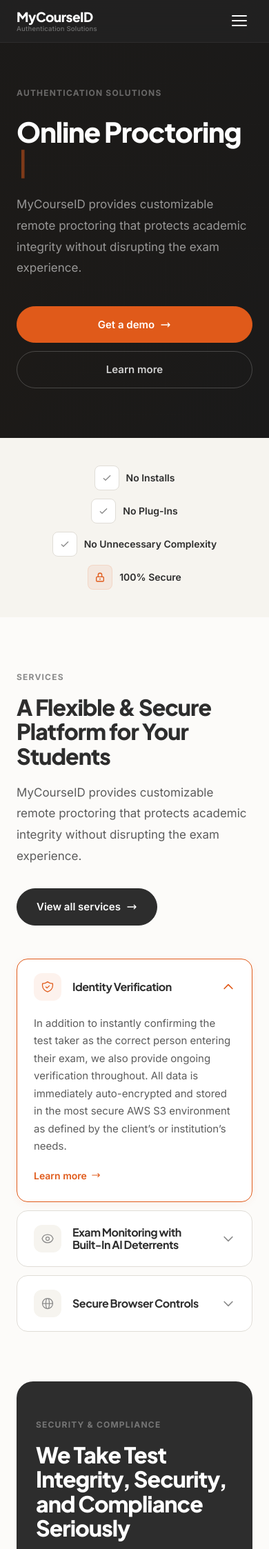
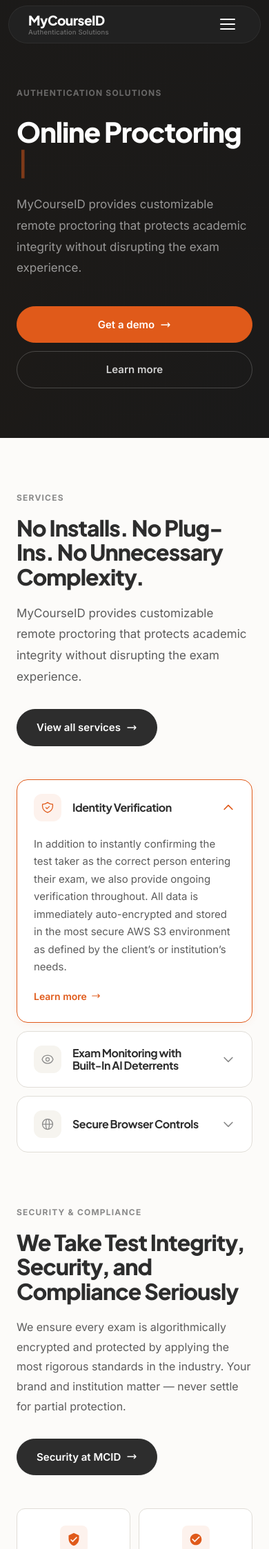
Before and after one commit to acolgin13/MCID, a WordPress theme: template front-page.php in a window 390 px wide. Shown: the top 2246 px of the page at 69% size. Run offline with PHP 8.4 and a stand-in for WordPress, Linux system fonts and the light colour scheme; the site name, menu and one post (Sample post) are stand-ins, and other content is empty; some libraries are stand-ins or nearby versions.

Commit message:
Major UI refinements: rounded header, CTA circles, security redesign, form tightening
Header:
- Rounded floating bar (~90% width) with border-radius
- Three-section layout: logo left, nav center (Home/Services/Security), right (Support + Get a Demo)
- Support button sends email to Support@mycourseid.com

Footer:
- Removed X/Twitter icon, kept LinkedIn linked to company page
- Updated LinkedIn URL to linkedin.com/company/mycourseid/

Home page:
- Removed trust bar checkmarks section
- Services heading changed to "No Installs. No Plug-Ins. No Unnecessary Complexity."
- Security section: removed dark card wrapper, uses cream bg like rest of page
- Lowercased "algorithmically encrypted and protected"
- CTA card: text pushed left, 4 decorative circles on right (Merge-style)

Security page:
- Redesigned hero to left-aligned Merge style
- Removed security-compliance-card wrapper, cleaner layout
- Bottom CTA matches other pages with circles pattern

Demo page:
- Removed "During this live demo..." description paragraph
- Tightened form: less padding, smaller gaps, compact layout
- Grid ratio adjusted to give more space to text

All pages:
- CTA cards now have text on LHS + decorative circles on RHS
- Contact Us links updated to Support@mycourseid.com
- Mobile responsive: circles hidden, nav restructured

https://claude.ai/code/session_0135BYtGKKA6aP5xz6ApXCsi

```diff
--- a/footer.php
+++ b/footer.php
@@ -20,11 +20,8 @@
                 <a href="<?php echo esc_url( home_url( '/demo/' ) ); ?>">Get a Demo</a>
             </div>
             <div class="footer-social">
-                <a href="#" aria-label="LinkedIn">
+                <a href="https://www.linkedin.com/company/mycourseid/" aria-label="LinkedIn" target="_blank" rel="noopener noreferrer">
                     <svg fill="currentColor" viewBox="0 0 24 24"><path d="M20.447 20.452h-3.554v-5.569c0-1.328-.027-3.037-1.852-3.037-1.853 0-2.136 1.445-2.136 2.939v5.667H9.351V9h3.414v1.561h.046c.477-.9 1.637-1.85 3.37-1.85 3.601 0 4.267 2.37 4.267 5.455v6.286zM5.337 7.433c-1.144 0-2.063-.926-2.063-2.065 0-1.138.92-2.063 2.063-2.063 1.14 0 2.064.925 2.064 2.063 0 1.139-.925 2.065-2.064 2.065zm1.782 13.019H3.555V9h3.564v11.452zM22.225 0H1.771C.792 0 0 .774 0 1.729v20.542C0 23.227.792 24 1.771 24h20.451C23.2 24 24 23.227 24 22.271V1.729C24 .774 23.2 0 22.222 0h.003z"/></svg>
-                </a>
-                <a href="#" aria-label="X (Twitter)">
-                    <svg fill="currentColor" viewBox="0 0 24 24"><path d="M18.244 2.25h3.308l-7.227 8.26 8.502 11.24H16.17l-5.214-6.817L4.99 21.75H1.68l7.73-8.835L1.254 2.25H8.08l4.713 6.231zm-1.161 17.52h1.833L7.084 4.126H5.117z"/></svg>
                 </a>
             </div>
         </div>
--- a/front-page.php
+++ b/front-page.php
@@ -45,45 +45,13 @@ $hero_image = get_theme_mod( 'mcid_hero_image', '' );
     </div>
 </section>
 
-<!-- ==================== TRUST BAR ==================== -->
-<section class="trust-bar">
-    <div class="container">
-        <div class="trust-bar-inner">
-            <div class="trust-bar-item reveal">
-                <div class="trust-bar-icon">
-                    <svg fill="none" stroke="currentColor" viewBox="0 0 24 24"><path stroke-linecap="round" stroke-linejoin="round" stroke-width="2" d="M5 13l4 4L19 7"/></svg>
-                </div>
-                No Installs
-            </div>
-            <div class="trust-bar-item reveal reveal-d1">
-                <div class="trust-bar-icon">
-                    <svg fill="none" stroke="currentColor" viewBox="0 0 24 24"><path stroke-linecap="round" stroke-linejoin="round" stroke-width="2" d="M5 13l4 4L19 7"/></svg>
-                </div>
-                No Plug-Ins
-            </div>
-            <div class="trust-bar-item reveal reveal-d2">
-                <div class="trust-bar-icon">
-                    <svg fill="none" stroke="currentColor" viewBox="0 0 24 24"><path stroke-linecap="round" stroke-linejoin="round" stroke-width="2" d="M5 13l4 4L19 7"/></svg>
-                </div>
-                No Unnecessary Complexity
-            </div>
-            <div class="trust-bar-item reveal reveal-d3">
-                <div class="trust-bar-icon trust-bar-icon-secure">
-                    <svg fill="none" stroke="currentColor" viewBox="0 0 24 24"><path stroke-linecap="round" stroke-linejoin="round" stroke-width="2" d="M12 15v2m-6 4h12a2 2 0 002-2v-6a2 2 0 00-2-2H6a2 2 0 00-2 2v6a2 2 0 002 2zm10-10V7a4 4 0 00-8 0v4h8z"/></svg>
-                </div>
-                100% Secure
-            </div>
-        </div>
-    </div>
-</section>
-
 <!-- ==================== SERVICES (Accordion) ==================== -->
 <section class="section" id="services">
     <div class="container">
         <div class="services-layout">
             <div class="services-lhs reveal">
                 <span class="text-label">Services</span>
-                <h2>A Flexible &amp; Secure Platform for Your Students</h2>
+                <h2>No Installs. No Plug-Ins. No Unnecessary Complexity.</h2>
                 <p>MyCourseID provides customizable remote proctoring that protects academic integrity without disrupting the exam experience.</p>
                 <a href="<?php echo $services_url; ?>" class="btn btn-primary">
                     View all services
@@ -166,13 +134,12 @@ $hero_image = get_theme_mod( 'mcid_hero_image', '' );
 <!-- ==================== SECURITY & COMPLIANCE ==================== -->
 <section class="section" id="security" style="padding-top: 0;">
     <div class="container">
-        <div class="security-card">
         <div class="security-home-layout">
             <div class="security-home-content reveal">
                 <span class="text-label">Security &amp; Compliance</span>
                 <h2>We Take Test Integrity, Security, and Compliance Seriously</h2>
-                    <p>We ensure every exam is Algorithmically Encrypted and Protected by applying the most rigorous standards in the industry. Your brand and institution matter &mdash; never settle for partial protection.</p>
-                    <a href="<?php echo $security_url; ?>" class="btn btn-accent">
+                <p>We ensure every exam is algorithmically encrypted and protected by applying the most rigorous standards in the industry. Your brand and institution matter &mdash; never settle for partial protection.</p>
+                <a href="<?php echo $security_url; ?>" class="btn btn-primary">
                     Security at MCID
                     <svg class="btn-icon" fill="none" stroke="currentColor" viewBox="0 0 24 24"><path stroke-linecap="round" stroke-linejoin="round" stroke-width="2" d="M17 8l4 4m0 0l-4 4m4-4H3"/></svg>
                 </a>
@@ -218,7 +185,6 @@ $hero_image = get_theme_mod( 'mcid_hero_image', '' );
             </div>
         </div>
     </div>
-    </div>
 </section>
 
 <!-- ==================== LMS INTEGRATIONS ==================== -->
@@ -256,6 +222,7 @@ $hero_image = get_theme_mod( 'mcid_hero_image', '' );
 <section class="cta-section">
     <div class="container">
         <div class="cta-card reveal">
+            <div class="cta-card-content">
                 <h2>Ready to Simplify<br>Your Proctoring?</h2>
                 <p>Join institutions that trust MyCourseID for secure, efficient, and student-friendly online proctoring.</p>
                 <div class="cta-actions">
@@ -268,6 +235,13 @@ $hero_image = get_theme_mod( 'mcid_hero_image', '' );
                     </a>
                 </div>
             </div>
+            <div class="cta-card-deco" aria-hidden="true">
+                <span class="cta-circle cta-circle-1"></span>
+                <span class="cta-circle cta-circle-2"></span>
+                <span class="cta-circle cta-circle-3"></span>
+                <span class="cta-circle cta-circle-4"></span>
+            </div>
+        </div>
     </div>
 </section>
 
--- a/header.php
+++ b/header.php
@@ -10,6 +10,7 @@
 <?php wp_body_open(); ?>
 
 <header class="site-header" id="site-header">
+    <div class="header-bar">
         <div class="header-inner">
             <a href="<?php echo esc_url( home_url( '/' ) ); ?>" class="site-logo">
                 <?php if ( has_custom_logo() ) : ?>
@@ -29,14 +30,18 @@
             </button>
 
             <nav class="main-nav" id="main-nav">
+                <div class="nav-center">
                     <a href="<?php echo esc_url( home_url( '/' ) ); ?>"<?php if ( is_front_page() ) echo ' class="active"'; ?>>Home</a>
                     <a href="<?php echo esc_url( home_url( '/services/' ) ); ?>"<?php if ( is_page( 'services' ) ) echo ' class="active"'; ?>>Services</a>
                     <a href="<?php echo esc_url( home_url( '/security/' ) ); ?>"<?php if ( is_page( 'security' ) ) echo ' class="active"'; ?>>Security</a>
-            <div class="nav-cta">
+                </div>
+                <div class="nav-right">
+                    <a href="mailto:Support@mycourseid.com" class="btn btn-support btn-sm">Support</a>
                     <a href="<?php echo esc_url( home_url( '/demo/' ) ); ?>" class="btn btn-accent btn-sm">Get a Demo</a>
                 </div>
             </nav>
         </div>
+    </div>
 </header>
 
 <main id="main-content">
--- a/page-demo.php
+++ b/page-demo.php
@@ -57,7 +57,6 @@ if ( isset( $_POST['mcid_demo_nonce'] ) && wp_verify_nonce( $_POST['mcid_demo_no
                 <span class="text-label">Get a Demo</span>
                 <h1>See MyCourseID in Action</h1>
                 <p>Schedule a product demo to learn how MyCourseID can solve your proctoring use case.</p>
-                <p class="demo-page-detail">During this live demo, we&rsquo;ll show how MyCourseID simplifies online proctoring from exam setup to post-exam review. You&rsquo;ll see how identity verification, AI deterrents, monitoring controls, and reporting tools work together to protect academic integrity without disrupting the student experience.</p>
 
                 <div class="demo-trust-items">
                     <div class="demo-trust-item">
--- a/style.css
+++ b/style.css
@@ -213,15 +213,24 @@ p { line-height: 1.8; }
     left: 0;
     right: 0;
     z-index: 1000;
-    padding: 0;
-    background: rgba(35,35,35,0.85);
+    padding: 12px 5% 0;
+    transition: padding 0.3s var(--ease);
+}
+
+.site-header.scrolled {
+    padding-top: 8px;
+}
+
+.header-bar {
+    background: rgba(35,35,35,0.88);
     backdrop-filter: blur(16px);
     -webkit-backdrop-filter: blur(16px);
-    border-bottom: 1px solid rgba(255,255,255,0.06);
+    border: 1px solid rgba(255,255,255,0.06);
+    border-radius: var(--radius-full);
     transition: var(--transition);
 }
 
-.site-header.scrolled {
+.site-header.scrolled .header-bar {
     background: rgba(26,26,26,0.95);
 }
 
@@ -229,9 +238,7 @@ p { line-height: 1.8; }
     display: flex;
     align-items: center;
     justify-content: space-between;
-    max-width: var(--container);
-    margin: 0 auto;
-    padding: 14px 24px;
+    padding: 10px 28px;
 }
 
 .site-logo {
@@ -239,6 +246,7 @@ p { line-height: 1.8; }
     align-items: center;
     gap: 12px;
     z-index: 1001;
+    flex-shrink: 0;
 }
 
 .site-logo img,
@@ -636,15 +668,8 @@ p { line-height: 1.8; }
 }
 
 /* ============================================
-   SECURITY SECTION (on warm card bg)
-   ============================================ */
-.security-card {
-    background: var(--text-primary);
-    border-radius: var(--radius-xl);
-    padding: 80px 60px;
-    color: var(--white);
-}
-
+   SECURITY SECTION (on cream bg)
+   ============================================ */
 .security-home-layout {
     display: grid;
     grid-template-columns: 1fr 1fr;
@@ -652,13 +677,10 @@ p { line-height: 1.8; }
     align-items: center;
 }
 
-.security-home-content .text-label { color: rgba(255,255,255,0.35); }
 .security-home-content h2 {
-    color: var(--white);
     margin-bottom: 20px;
 }
 .security-home-content p {
-    color: rgba(255,255,255,0.5);
     font-size: 1rem;
     margin-bottom: 32px;
 }
@@ -695,7 +717,7 @@ p { line-height: 1.8; }
     display: flex;
     align-items: center;
     justify-content: center;
-    background: rgba(224,90,26,0.1);
+    background: var(--accent-light);
     border-radius: var(--radius-sm);
 }
 
@@ -2055,11 +2105,9 @@ p { line-height: 1.8; }
     .services-hero-layout { grid-template-columns: 1fr; gap: 40px; }
     .feature-grid { grid-template-columns: 1fr 1fr; }
     .reporting-layout { grid-template-columns: 1fr; gap: 40px; }
-    .security-card { padding: 60px 40px; margin: 0; }
     .section-card { padding: 60px 40px; margin: 0; }
     .security-features-grid { grid-template-columns: 1fr 1fr; }
     .demo-page-layout { grid-template-columns: 1fr; gap: 48px; }
-    .security-compliance-card { padding: 60px 40px; }
 }
 
 @media (max-width: 768px) {
@@ -2085,19 +2133,32 @@ p { line-height: 1.8; }
         gap: 4px;
     }
 
+    .site-header { padding: 8px 12px 0; }
+
     .main-nav.active { right: 0; }
-    .main-nav a {
+    .nav-center {
+        flex-direction: column;
+        align-items: flex-start;
+        flex: none;
+    }
+    .nav-center a {
         width: 100%;
         padding: 12px 16px;
         font-size: 1rem;
         color: rgba(255,255,255,0.65);
     }
-    .main-nav a:hover,
-    .main-nav a.active {
+    .nav-center a:hover,
+    .nav-center a.active {
         color: var(--white);
     }
-    .nav-cta { margin-left: 0; margin-top: 16px; width: 100%; }
-    .nav-cta .btn { width: 100%; }
+    .nav-right {
+        flex-direction: column;
+        width: 100%;
+        margin-top: 16px;
+        padding-top: 16px;
+        border-top: 1px solid rgba(255,255,255,0.08);
+    }
+    .nav-right .btn { width: 100%; justify-content: center; }
 
     .hero-home { min-height: auto; }
     .hero-home .container { padding-top: 120px; padding-bottom: 72px; }
@@ -2118,12 +2179,12 @@ p { line-height: 1.8; }
     .compliance-badges { grid-template-columns: repeat(2, 1fr); }
     .feature-grid { grid-template-columns: 1fr; }
     .services-hero { padding: 120px 0 60px; }
-    .security-card { padding: 48px 28px; }
 
     .logo-grid { gap: 10px; }
     .logo-item { min-width: 130px; padding: 20px 24px; }
 
-    .cta-card { padding: 56px 28px; }
+    .cta-card { padding: 48px 28px; flex-direction: column; }
+    .cta-card-deco { display: none; }
     .section-card { padding: 48px 28px; }
 
     .footer-links { flex-direction: column; gap: 12px; }
```
Also changed, not shown: other parts of style.css (+102 -51 lines), page-security.php (+25 -36 lines), page-services.php (+9 -1 lines). Lines whose indentation alone changed are shown as unchanged.
